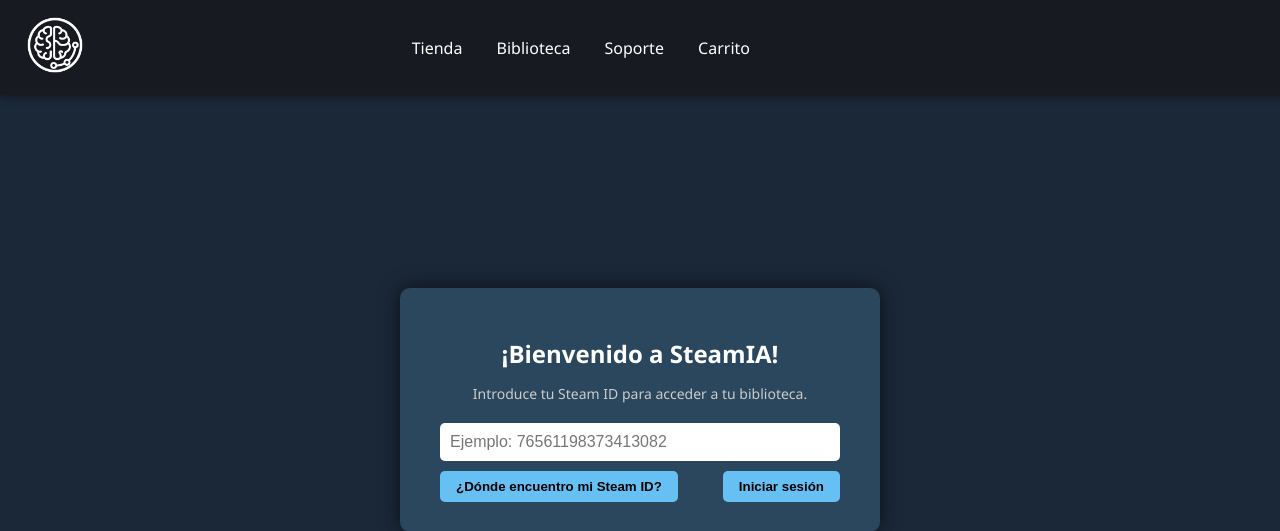
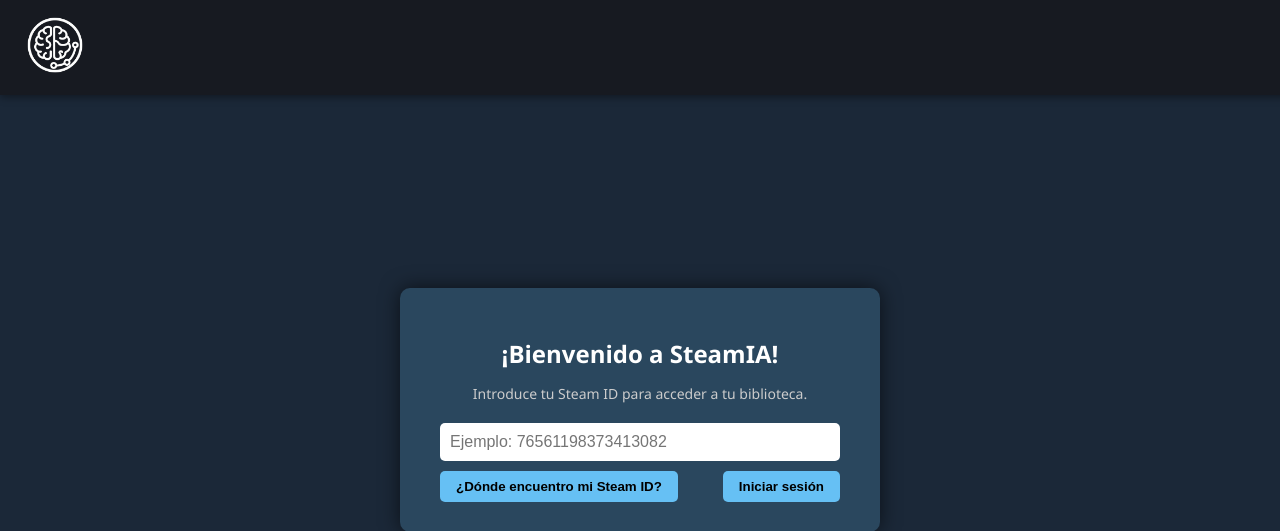
Before and after one commit to Dekiuv/ProyectoSintesis, a FastAPI app: page / in a window 1280 px wide. Shown: the top 531 px of the page. Run offline with FastAPI, Linux system fonts and the light colour scheme; parts of the project's set-up code (start-up, migrations or seed data) failed here and were passed over.

Commit message:
visual update

```diff
--- a/templates/biblioteca.html
+++ b/templates/biblioteca.html
@@ -11,8 +11,8 @@
     <div class="logo"><img src="/static/logo.png" alt="Logo"></div>
     <nav class="menu">
       <a href="#">Tienda</a>
-      <a href="#">Biblioteca</a>
-      <a href="#">Soporte</a>
+      <a href="/biblioteca">Biblioteca</a>
+      <a href="/soporte">Soporte</a>
       <a href="#">Carrito</a>
     </nav>
     <div class="usuario" onclick="toggleDropdown()">
--- a/templates/iniciosesion.html
+++ b/templates/iniciosesion.html
@@ -13,12 +13,6 @@
     <div class="logo">
       <img src="/static/logo.png" alt="Logo" />
     </div>
-    <nav class="menu">
-      <a href="#">Tienda</a>
-      <a href="#">Biblioteca</a>
-      <a href="#">Soporte</a>
-      <a href="#">Carrito</a>
-    </nav>
   </header>
 
   <main>
@@ -28,8 +22,6 @@
       {% if error %}
         <p style="color: red; font-weight: bold;">{{ error }}</p>
       {% endif %}
-
-
 
       <form action="/login" method="post">
         <input type="text" id="steam_id" name="steam_id" placeholder="Ejemplo: 76561198373413082" required minlength="17" maxlength="17" pattern="\d{17}" title="Introduce exactamente 17 dígitos numéricos"/>
--- a/templates/soporte.html
+++ b/templates/soporte.html
@@ -11,7 +11,10 @@
   <header class="navbar">
     <div class="logo"><img src="/static/logo.png" alt="Logo" /></div>
     <nav class="menu">
-      <a href="#">Tienda</a><a href="#">Biblioteca</a><a href="#">Soporte</a><a href="#">Carrito</a>
+      <a href="#">Tienda</a>
+      <a href="/biblioteca">Biblioteca</a>
+      <a href="/soporte">Soporte</a>
+      <a href="#">Carrito</a>
     </nav>
     <div class="usuario" onclick="toggleDropdown()">
       <i class="fa-solid fa-user"></i>
```
